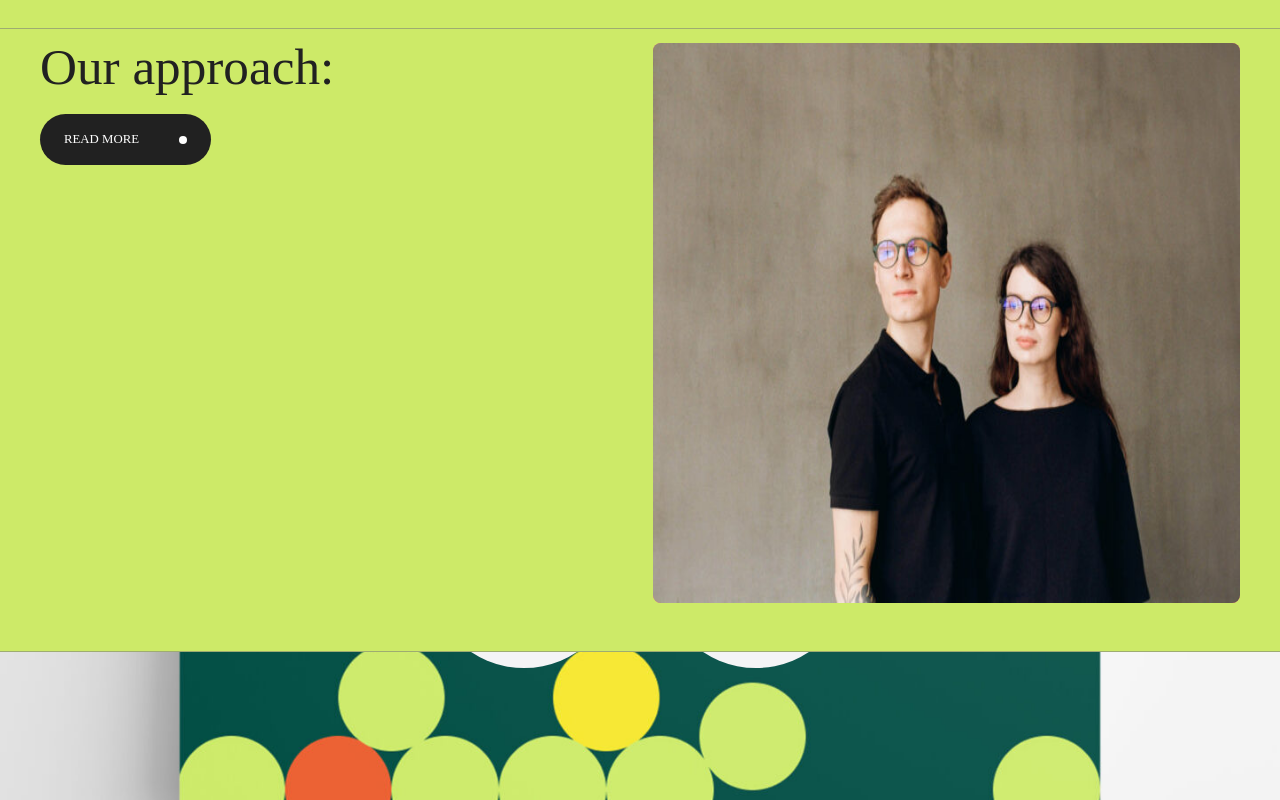
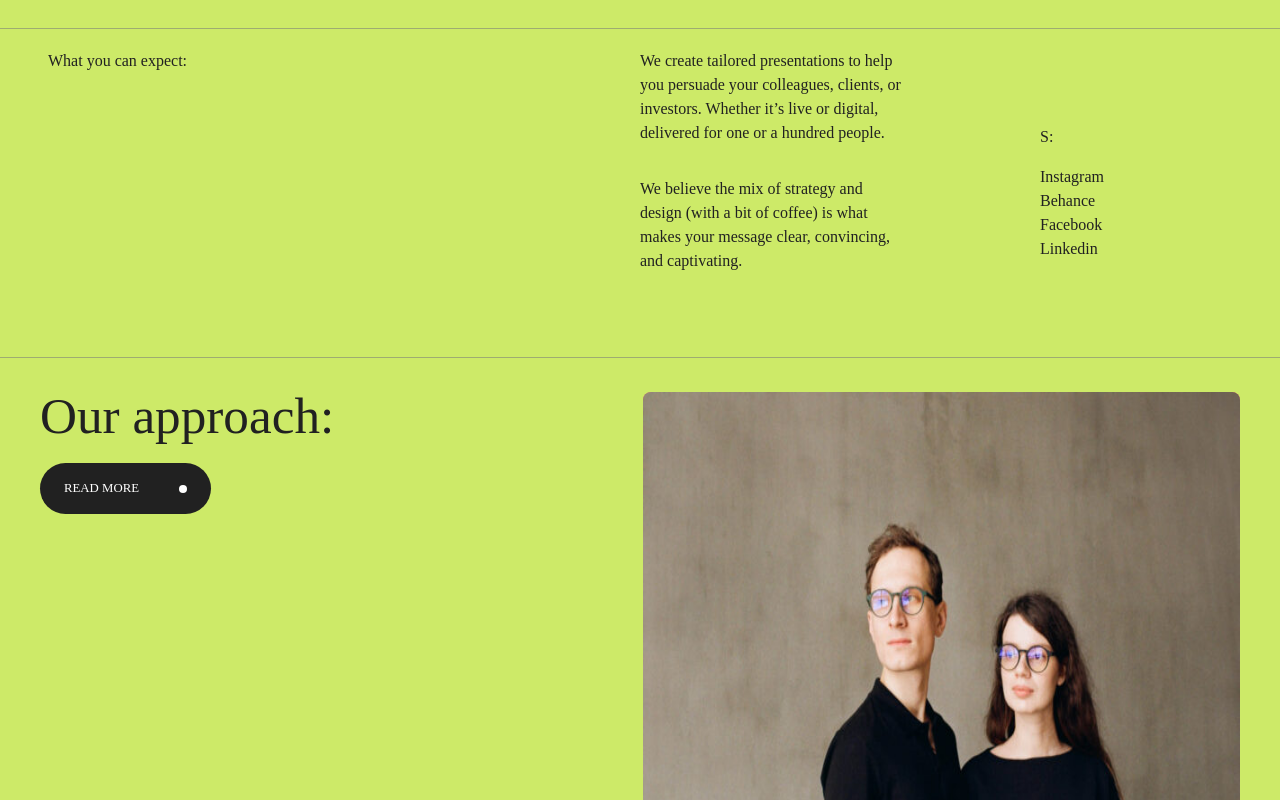
Before and after one commit to dinesh-saini814/OCHI-design-clone, a React (Vite) app: page / in a window 1280 px wide. Shown: the part 1420-2220 px from the top of the page. Built offline with nearby package versions, Linux system fonts and the light colour scheme.

Commit message:
completed introduction part

```diff
--- a/src/components/Introduction.jsx
+++ b/src/components/Introduction.jsx
@@ -8,32 +8,35 @@ function Introduction() {
         to raise funds, sell products, explain complex ideas, and hire great
         people.
       </h1>
-      <div className="w-full flex gap-5 border-t-[1px] border-b-[1px] border-zinc-500 border-opacity-5">
-        {/* <div className="flex  justify-between p-10 mb-24">
-          <div className="flex ">
-            <h2 className="text-[1.5vw] w-fit">What you can expect:</h2>
+      <div className="w-full flex flex-col gap-5 border-t-[1px] border-b-[1px] border-zinc-500 border-opacity-5">
+        <div className="w-full flex border-b-[1px] border-zinc-500 border-opacity-5 ">
+          <div className=" w-1/2 px-12 py-5 font-['Neue_Montreal']">
+            What you can expect:
           </div>
-          <div className="flex flex-col">
-            <p className="text-[1.5vw]">
-              We create tailored presentations to help you persuade your
-              colleagues, clients, or investors. Whether it's live or digital,
-              delivered for one or a hundred people.
+          <div className="w-1/2 flex flex-row">
+            <div className="details flex flex-col font-['Neue_Montreal'] w-1/2 pt-5 pr-[55px]">
+              {[
+                "We create tailored presentations to help you persuade your colleagues, clients, or investors. Whether it’s live or digital, delivered for one or a hundred people.",
+                "We believe the mix of strategy and design (with a bit of coffee) is what makes your message clear, convincing, and captivating.",
+              ].map((item, index) => (
+                <p key={index} className={` ${index === 1 && "mt-8"}`}>
+                  {item}
                 </p>
-            <p className="text-[1.5vw]">
-              We believe the mix of strategy and design (with a bit of coffee)
-              is what makes your message clear, convincing, and captivating.
-            </p>
+              ))}
             </div>
-          <div className="flex flex-col list-none">
-            <p className="text-[1vw]">S:</p>
-            {["Instagram", "Becance", "Facebook", "LinkedIn"].map(
+            <div className="details flex flex-col font-['Neue_Montreal'] py-24 px-20">
+              {["S:", "Instagram", "Behance", "Facebook", "Linkedin"].map(
                 (item, index) => (
-                <li className="text-[1vw]">{item}</li>
+                  <a key={index} className={` ${index === 1 && "mt-4"}`}>
+                    {item}
+                  </a>
                 )
               )}
             </div>
-        </div> */}
+          </div>
+        </div>
 
+        <div className="flex flex-row">
           <div className="w-1/2  pt-210 px-10">
             <h1 className="text-[4vw] mb-2">Our approach:</h1>
             <button className="flex gap-10 items-center px-6 py-4 bg-charcoal font-medium text-white rounded-full uppercase text-[1vw]">
@@ -49,6 +52,7 @@ function Introduction() {
           </div>
         </div>
       </div>
+    </div>
   );
 }
 
```
Lines whose indentation alone changed are shown as unchanged.
